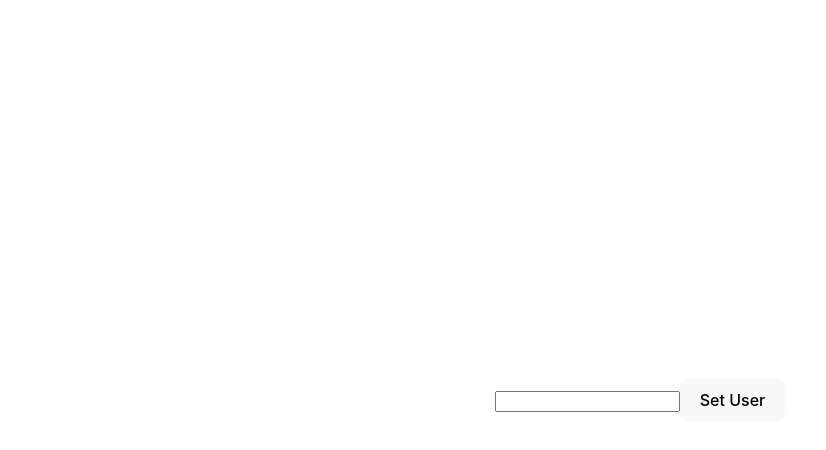
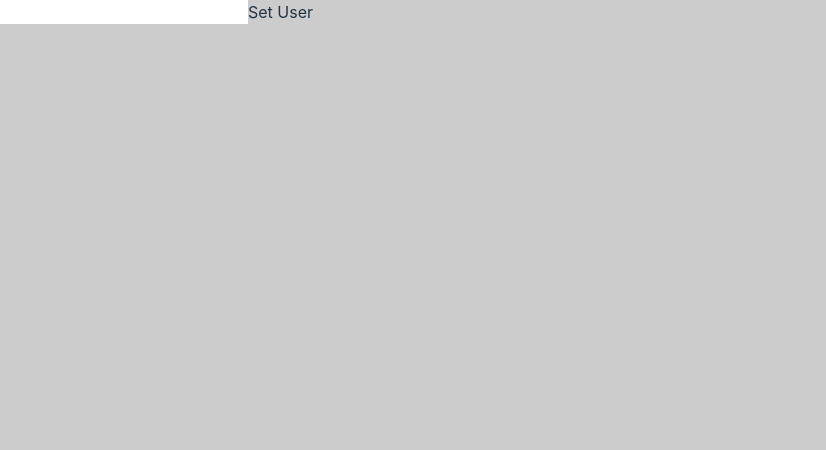
Before and after one commit to zclut/xalhoot, a React (Vite) app in the folder frontend-maths/: page / in a window 1280 px wide. Shown: the top 450 px of the page, without its empty margins (0-826 px from the left). Built offline with nearby package versions, Linux system fonts and the light colour scheme.

Commit message:
adding tailwind and some styles

```diff
--- a/frontend-maths/package.json
+++ b/frontend-maths/package.json
@@ -14,7 +14,10 @@
     "graphql-ws": "^5.11.2",
     "react": "^18.2.0",
     "react-dom": "^18.2.0",
-    "react-router-dom": "^6.4.2"
+    "react-router-dom": "^6.4.2",
+    "autoprefixer": "^10.4.12",
+    "postcss": "^8.4.18",
+    "tailwindcss": "^3.2.1"
   },
   "devDependencies": {
     "@types/react": "^18.0.17",
--- /dev/null
+++ b/frontend-maths/postcss.config.cjs
@@ -0,0 +1,6 @@
+module.exports = {
+  plugins: {
+    tailwindcss: {},
+    autoprefixer: {},
+  },
+}
--- a/frontend-maths/src/App.css
+++ /dev/null
@@ -1,18 +0,0 @@
-#root {
-  max-width: 1280px;
-  margin: 0 auto;
-  padding: 2rem;
-  text-align: center;
-}
-
-.top-left {
-  position: absolute;
-  top: 25px;
-  left: 25px;
-}
-
-.top-right {
-  position: absolute;
-  top: 25px;
-  right: 25px;
-}
--- a/frontend-maths/src/App.jsx
+++ b/frontend-maths/src/App.jsx
@@ -1,6 +1,5 @@
 import { useState } from 'react'
 import { BrowserRouter, Routes, Route, Navigate } from 'react-router-dom'
-import './App.css'
 
 // Components
 import Rooms from './components/Rooms'
--- a/frontend-maths/src/components/CreateRoom.jsx
+++ b/frontend-maths/src/components/CreateRoom.jsx
@@ -18,7 +18,7 @@ const CreateRoom = ({ user }) => {
 
     return (
         <form onSubmit={handleSubmit}>
-            <input className="top-right" type='submit' value="Create Room" />
+            <input className='btn btn-gray' type='submit' value="Create Room" />
         </form>
     );
 }
--- a/frontend-maths/src/components/Rooms.jsx
+++ b/frontend-maths/src/components/Rooms.jsx
@@ -1,4 +1,3 @@
-import { useEffect } from 'react';
 import { useQuery, useMutation } from '@apollo/client'
 import { useSubscriptions } from '../hooks/useSubscriptions';
 import CreateRoom from './CreateRoom';
@@ -26,22 +25,31 @@ const Rooms = ({ user }) => {
 
     return (
         <>
-            <div className='top-bar'>
-                <span className="top-left">User: <b>{user}</b></span>
+            <div className='w-full flex flex-row bg-gray-900 align-middle p-8 text-white items-center'>
+                <span className='mr-auto'>User: <b>{user}</b></span>
 
                 <CreateRoom
                     user={user}
                 />
             </div>
 
+            <div className="container">
+                <div className="container-rooms">
                     {data.listRooms.length === 0
                         ? <h1>No hay ninguna sala creada. 😒</h1>
                         : data.listRooms.map(({ id, users }) => {
-                    return <Link key={id} to={`/room/${id}`} onClick={() => handleJoinRoom(id)} state={{ user: user }}>
-                        <h3> Room - {id} | Online - {users.length}</h3>
+                            return <Link key={id} to={`/room/${id}`} onClick={() => handleJoinRoom(id)} state={{ user: user }} className="w-full md:w-1/2 lg:w-1/3 px-2 py-2">
+                                <div className="widget w-full p-4 rounded-lg hover:bg-gray-300 bg-gray-200 border-l-4 border-gray-600">
+                                    <div className="flex flex-col justify-center">
+                                        <div className="text-lg text-black">{id}</div>
+                                        <div className="text-sm text-gray-400">Players online - {users.length}</div>
+                                    </div>
+                                </div>
                             </Link>
                         })
                     }
+                </div>
+            </div>
         </>
     );
 }
--- a/frontend-maths/src/index.css
+++ b/frontend-maths/src/index.css
@@ -1,3 +1,7 @@
+@tailwind base;
+@tailwind components;
+@tailwind utilities;
+
 :root {
   font-family: Inter, Avenir, Helvetica, Arial, sans-serif;
   font-size: 16px;
@@ -5,8 +9,8 @@
   font-weight: 400;
 
   color-scheme: light dark;
-  color: rgba(255, 255, 255, 0.87);
-  background-color: #242424;
+  color: #213547;
+  background-color: #cccccc;
 
   font-synthesis: none;
   text-rendering: optimizeLegibility;
@@ -15,56 +19,22 @@
   -webkit-text-size-adjust: 100%;
 }
 
-a {
-  font-weight: 500;
-  color: #646cff;
-  text-decoration: inherit;
-}
-a:hover {
-  color: #535bf2;
+.btn {
+  @apply font-bold py-2 px-4 rounded cursor-pointer
 }
 
-body {
-  margin: 0;
-  display: flex;
-  place-items: center;
-  min-width: 320px;
-  min-height: 100vh;
+.btn-gray {
+  @apply bg-gray-200 text-black
 }
 
-h1 {
-  font-size: 3.2em;
-  line-height: 1.1;
+.btn-gray:hover {
+  @apply bg-gray-300
 }
 
-button {
-  border-radius: 8px;
-  border: 1px solid transparent;
-  padding: 0.6em 1.2em;
-  font-size: 1em;
-  font-weight: 500;
-  font-family: inherit;
-  background-color: #1a1a1a;
-  cursor: pointer;
-  transition: border-color 0.25s;
-}
-button:hover {
-  border-color: #646cff;
-}
-button:focus,
-button:focus-visible {
-  outline: 4px auto -webkit-focus-ring-color;
+.container {
+  @apply max-w-7xl w-full mx-auto mt-6 px-6
 }
 
-@media (prefers-color-scheme: light) {
-  :root {
-    color: #213547;
-    background-color: #ffffff;
-  }
-  a:hover {
-    color: #747bff;
-  }
-  button {
-    background-color: #f9f9f9;
-  }
+.container-rooms {
+  @apply flex flex-wrap;
 }
--- /dev/null
+++ b/frontend-maths/tailwind.config.cjs
@@ -0,0 +1,11 @@
+/** @type {import('tailwindcss').Config} */
+module.exports = {
+  content: [
+    "./index.html",
+    "./src/**/*.{js,ts,jsx,tsx}",
+  ],
+  theme: {
+    extend: {},
+  },
+  plugins: [],
+}
```
Also changed, not shown: 2 other files (tests, documents, lock files or other folders). Lines whose indentation alone changed are shown as unchanged.
